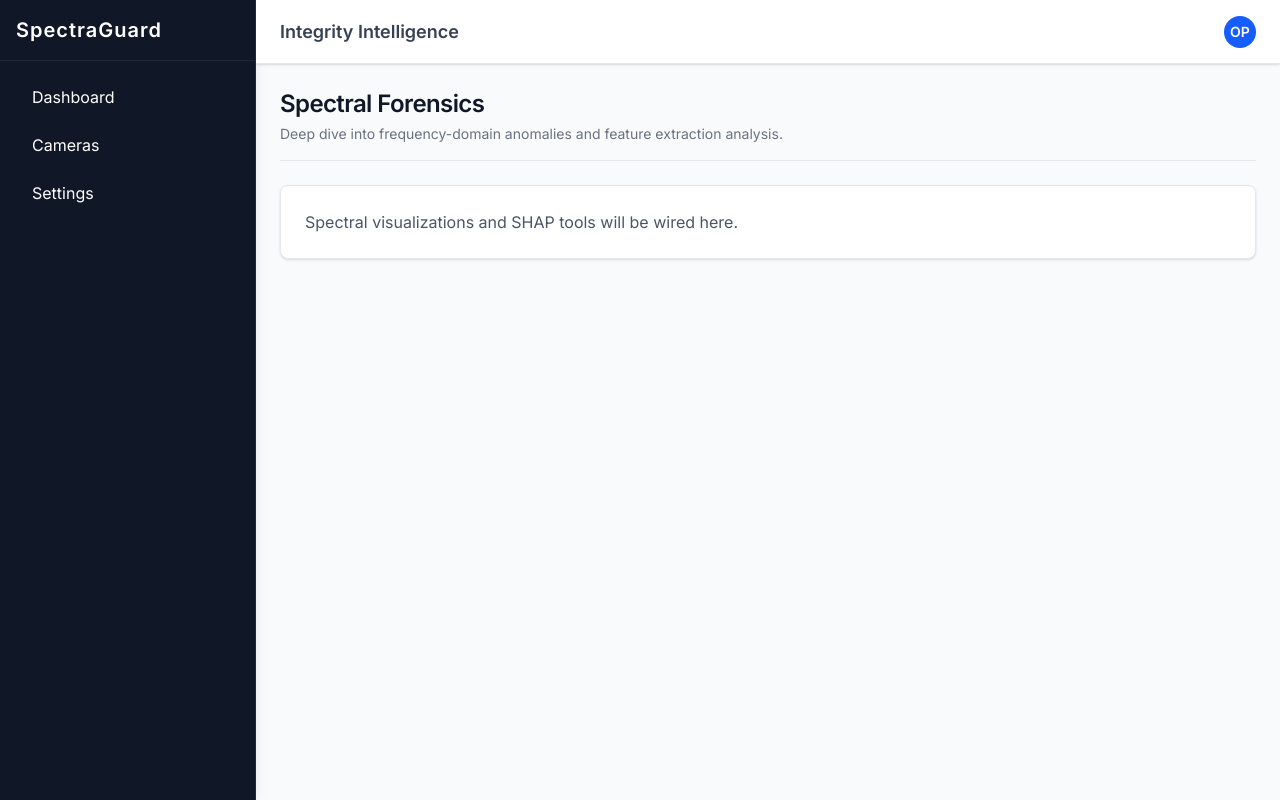
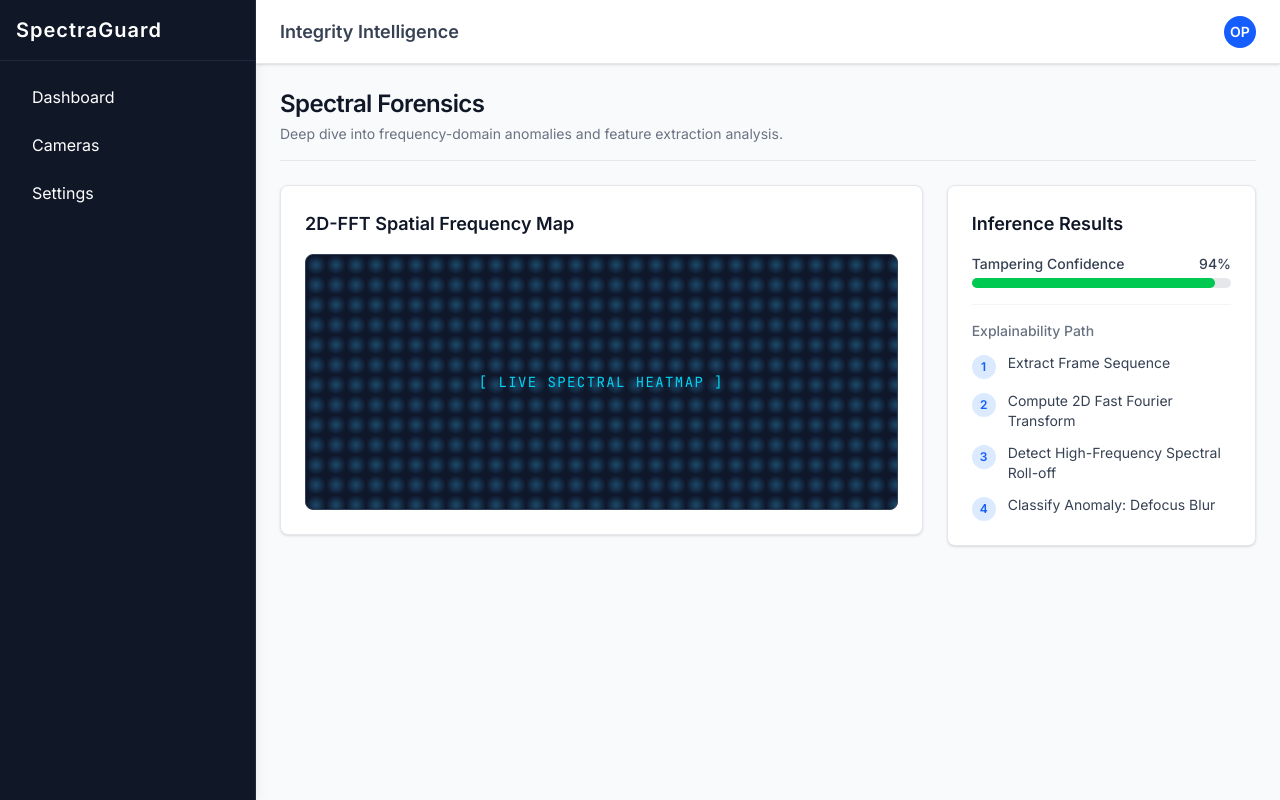
Before and after one commit to lathika-mohan/spectroguard-frontend-refined, a React (Vite) app: page /forensics/1 in a window 1280 px wide. Built offline with nearby package versions, Linux system fonts and the light colour scheme.

Commit message:
feat(frontend): P6.4 wire reusable UI components (Heatmap, DecisionPath, ConfidenceMeter) into operational views

```diff
--- /dev/null
+++ b/src/components/common/ConfidenceMeter.tsx
@@ -0,0 +1,23 @@
+import React from 'react';
+
+interface ConfidenceMeterProps {
+  score: number; // 0.0 to 1.0
+  label?: string;
+}
+
+export const ConfidenceMeter: React.FC<ConfidenceMeterProps> = ({ score, label = "Confidence" }) => {
+  const percentage = Math.round(score * 100);
+  const colorClass = percentage >= 80 ? 'bg-green-500' : percentage >= 50 ? 'bg-yellow-500' : 'bg-red-500';
+
+  return (
+    <div className="w-full">
+      <div className="flex justify-between items-center mb-1 text-sm font-medium text-gray-700">
+        <span>{label}</span>
+        <span>{percentage}%</span>
+      </div>
+      <div className="w-full bg-gray-200 rounded-full h-2.5">
+        <div className={`h-2.5 rounded-full ${colorClass}`} style={{ width: `${percentage}%` }}></div>
+      </div>
+    </div>
+  );
+};
--- /dev/null
+++ b/src/components/forensics/DecisionPath.tsx
@@ -0,0 +1,20 @@
+import React from 'react';
+
+interface DecisionPathProps {
+  steps: string[];
+}
+
+export const DecisionPath: React.FC<DecisionPathProps> = ({ steps }) => {
+  return (
+    <div className="space-y-3">
+      {steps.map((step, index) => (
+        <div key={index} className="flex items-start">
+          <div className="flex-shrink-0 w-6 h-6 rounded-full bg-blue-100 text-blue-600 flex items-center justify-center text-xs font-bold mt-0.5">
+            {index + 1}
+          </div>
+          <p className="ml-3 text-sm text-gray-700">{step}</p>
+        </div>
+      ))}
+    </div>
+  );
+};
--- /dev/null
+++ b/src/components/forensics/SpectralHeatmapOverlay.tsx
@@ -0,0 +1,16 @@
+import React from 'react';
+
+export const SpectralHeatmapOverlay: React.FC = () => {
+  return (
+    <div className="relative w-full h-64 bg-slate-900 rounded-lg overflow-hidden border border-slate-700 shadow-inner flex items-center justify-center">
+      {/* Visual placeholder for the 2D-FFT canvas/WebGL render */}
+      <div className="absolute inset-0 opacity-30" style={{
+        backgroundImage: 'radial-gradient(circle at center, #38bdf8 0%, transparent 70%)',
+        backgroundSize: '20px 20px'
+      }}></div>
+      <div className="z-10 text-cyan-400 font-mono text-sm tracking-widest uppercase">
+        [ Live Spectral Heatmap ]
+      </div>
+    </div>
+  );
+};
--- a/src/views/Dashboard.tsx
+++ b/src/views/Dashboard.tsx
@@ -1,5 +1,6 @@
 import React from 'react';
 import { PageContainer } from '../components/layout/PageContainer';
+import { ConfidenceMeter } from '../components/common/ConfidenceMeter';
 
 export const Dashboard: React.FC = () => {
   return (
@@ -7,8 +8,28 @@ export const Dashboard: React.FC = () => {
       title="System Dashboard"
       description="Real-time overview of camera integrity and system health."
     >
+      <div className="grid grid-cols-1 md:grid-cols-3 gap-6 mb-6">
+        {/* KPI Cards */}
+        <div className="p-6 bg-white rounded-lg shadow-sm border border-gray-200">
+          <h3 className="text-sm font-medium text-gray-500">Global System Integrity</h3>
+          <div className="mt-2 text-3xl font-bold text-gray-900">98.5%</div>
+        </div>
+        <div className="p-6 bg-white rounded-lg shadow-sm border border-gray-200">
+          <h3 className="text-sm font-medium text-gray-500">Active Camera Streams</h3>
+          <div className="mt-2 text-3xl font-bold text-gray-900">329</div>
+        </div>
+        <div className="p-6 bg-white rounded-lg shadow-sm border border-gray-200">
+          <h3 className="text-sm font-medium text-gray-500">Detected Anomalies</h3>
+          <div className="mt-2 text-3xl font-bold text-red-600">4</div>
+        </div>
+      </div>
+
       <div className="p-6 bg-white rounded-lg shadow-sm border border-gray-200">
-        <p className="text-gray-600">Dashboard metrics and widgets will be wired here.</p>
+        <h3 className="text-lg font-semibold text-gray-900 mb-4">Recent Alerts</h3>
+        <div className="space-y-6 max-w-xl">
+           <ConfidenceMeter score={0.88} label="CAM-041 (Parking East) - Partial Occlusion" />
+           <ConfidenceMeter score={0.72} label="CAM-012 (Entrance) - Low Light / Noise" />
+        </div>
       </div>
     </PageContainer>
   );
--- a/src/views/Forensics.tsx
+++ b/src/views/Forensics.tsx
@@ -1,5 +1,8 @@
 import React from 'react';
 import { PageContainer } from '../components/layout/PageContainer';
+import { SpectralHeatmapOverlay } from '../components/forensics/SpectralHeatmapOverlay';
+import { DecisionPath } from '../components/forensics/DecisionPath';
+import { ConfidenceMeter } from '../components/common/ConfidenceMeter';
 
 export const Forensics: React.FC = () => {
   return (
@@ -7,8 +10,35 @@ export const Forensics: React.FC = () => {
       title="Spectral Forensics"
       description="Deep dive into frequency-domain anomalies and feature extraction analysis."
     >
-      <div className="p-6 bg-white rounded-lg shadow-sm border border-gray-200">
-        <p className="text-gray-600">Spectral visualizations and SHAP tools will be wired here.</p>
+      <div className="grid grid-cols-1 xl:grid-cols-3 gap-6">
+
+        {/* Left Column: Visualizations */}
+        <div className="xl:col-span-2 space-y-6">
+          <div className="p-6 bg-white rounded-lg shadow-sm border border-gray-200">
+            <h3 className="text-lg font-semibold text-gray-900 mb-4">2D-FFT Spatial Frequency Map</h3>
+            <SpectralHeatmapOverlay />
+          </div>
+        </div>
+
+        {/* Right Column: AI Metrics & Logic */}
+        <div className="space-y-6">
+          <div className="p-6 bg-white rounded-lg shadow-sm border border-gray-200">
+            <h3 className="text-lg font-semibold text-gray-900 mb-4">Inference Results</h3>
+            <div className="space-y-4">
+              <ConfidenceMeter score={0.94} label="Tampering Confidence" />
+              <div className="pt-4 border-t border-gray-100">
+                <h4 className="text-sm font-medium text-gray-500 mb-3">Explainability Path</h4>
+                <DecisionPath steps={[
+                  'Extract Frame Sequence',
+                  'Compute 2D Fast Fourier Transform',
+                  'Detect High-Frequency Spectral Roll-off',
+                  'Classify Anomaly: Defocus Blur'
+                ]} />
+              </div>
+            </div>
+          </div>
+        </div>
+
       </div>
     </PageContainer>
   );
```
